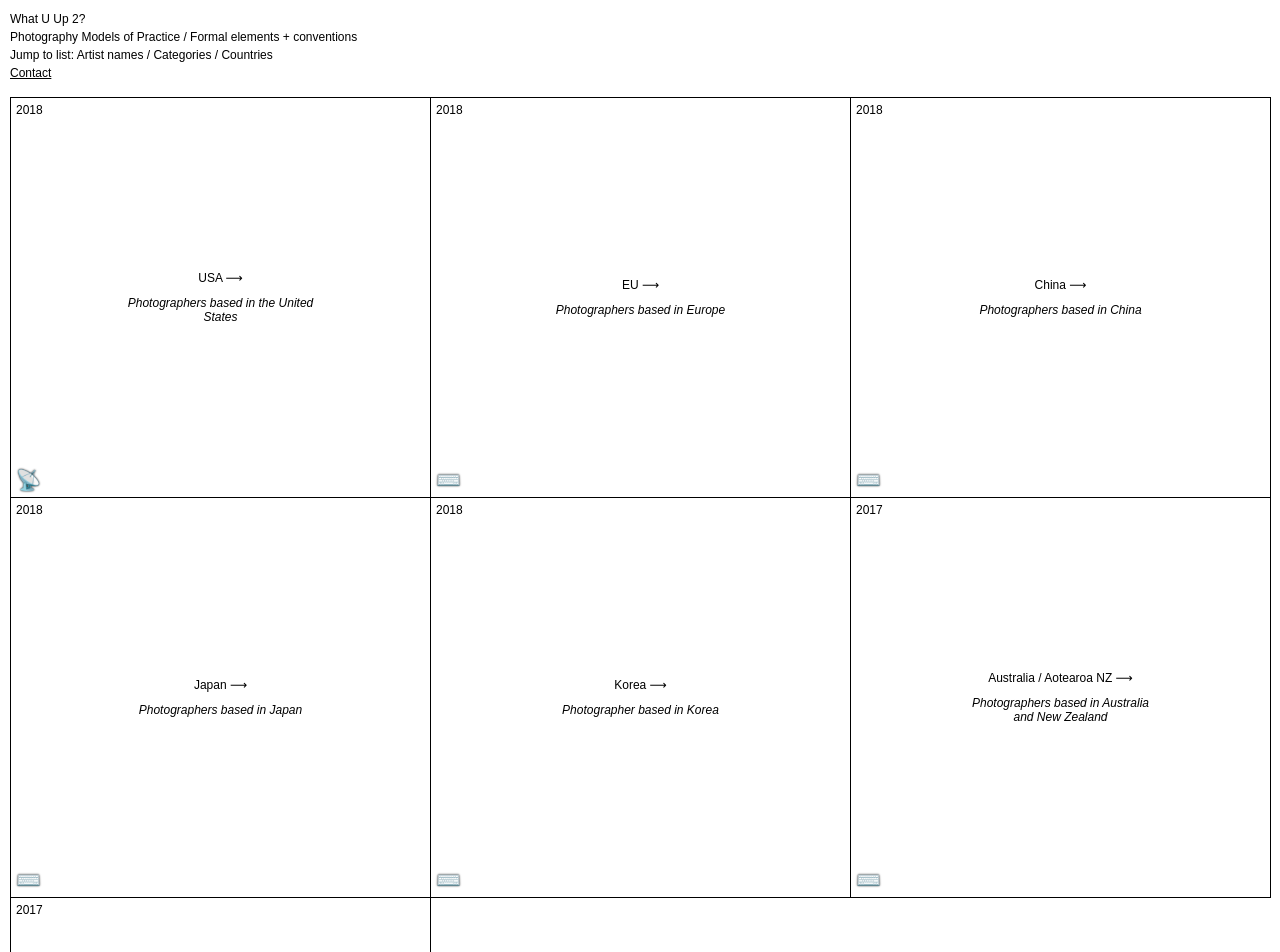
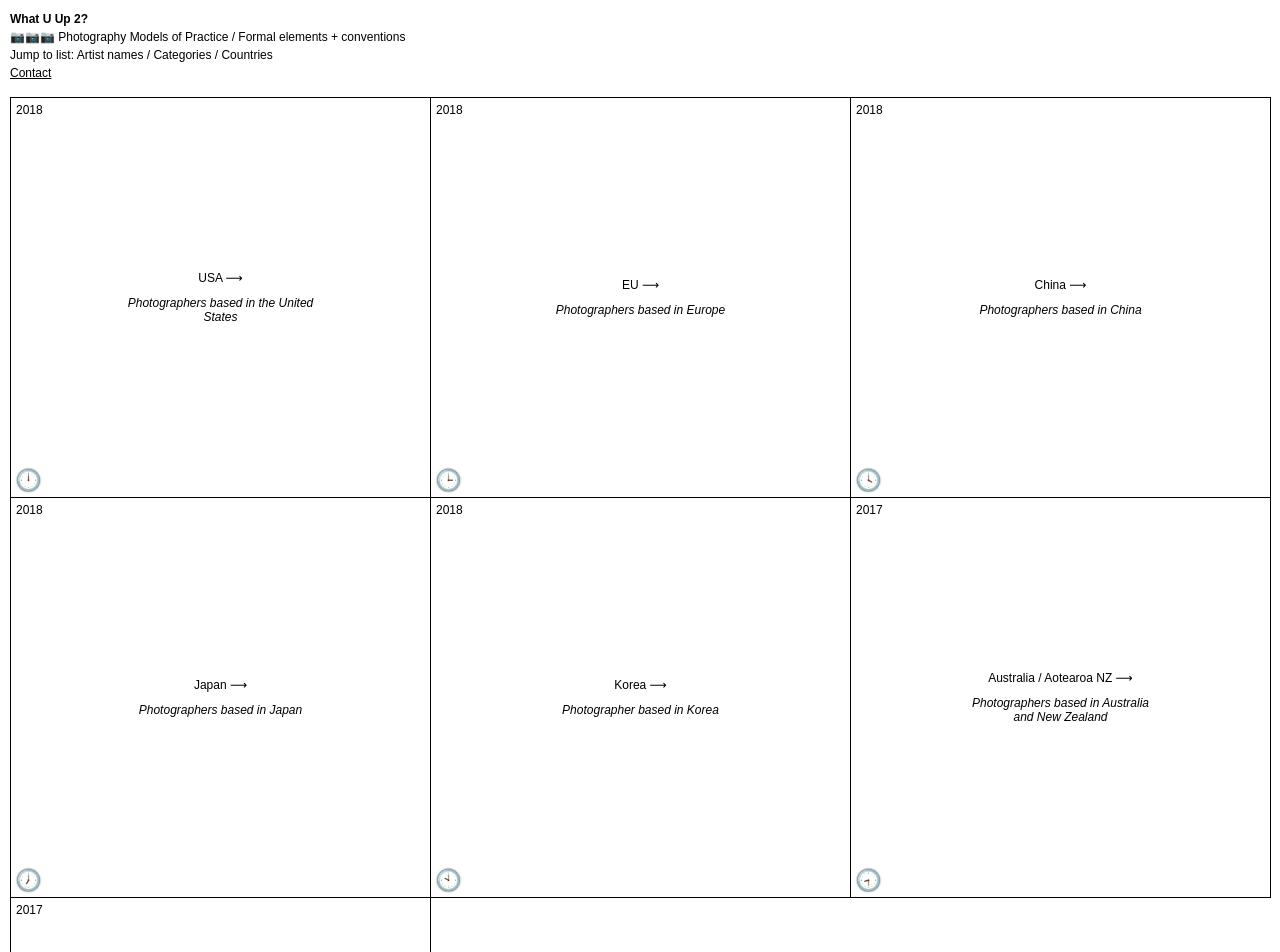
Before and after one commit to et0and/photo, a plain HTML site: page index.html in a window 1280 px wide. Shown: the top 952 px of the page. Drawn offline with Linux system fonts and the light colour scheme.

Commit message:
Update index.html

```diff
--- a/index.html
+++ b/index.html
@@ -12,8 +12,8 @@
 <body>
 
   <div class="sidebar">
-    <p>What U Up 2?</p>
-    <p>Photography Models of Practice / Formal elements + conventions</p>
+    <p><b>What U Up 2?</b></p>
+    <p>📷📷📷 Photography Models of Practice / Formal elements + conventions</p>
     <p>Jump to list: Artist names / Categories / Countries</p>
     <p>
       <a class="mail" href="mailto:tom@tomhackshaw.com">Contact</a>
@@ -23,7 +23,7 @@
   <main class="main__wrapper">
     <div class="main__item">
       <div class="main__item_year">2018</div>
-      <div class="main__item_type">📡</div>
+      <div class="main__item_type">🕛</div>
       <p>
         <a href="/USA" target="blank">USA ⟶</a>
       </p>
@@ -32,7 +32,7 @@
 
     <div class="main__item">
       <div class="main__item_year">2018</div>
-      <div class="main__item_type">⌨️</div>
+      <div class="main__item_type">🕒</div>
       <p>
         <a href="/EU" target="blank">EU ⟶</a>
       </p>
@@ -41,7 +41,7 @@
 
     <div class="main__item">
       <div class="main__item_year">2018</div>
-      <div class="main__item_type">⌨️</div>
+      <div class="main__item_type">🕓</div>
       <p>
         <a href="/CN" target="blank">China ⟶</a>
       </p>
@@ -50,7 +50,7 @@
 
     <div class="main__item">
       <div class="main__item_year">2018</div>
-      <div class="main__item_type">⌨️</div>
+      <div class="main__item_type">🕖</div>
       <p>
         <a href="/JP" target="blank">Japan ⟶</a>
       </p>
@@ -59,7 +59,7 @@
 
     <div class="main__item">
       <div class="main__item_year">2018</div>
-      <div class="main__item_type">⌨️</div>
+      <div class="main__item_type">🕙</div>
       <p>
         <a href="/KR" target="blank">Korea ⟶</a>
       </p>
@@ -68,7 +68,7 @@
 
     <div class="main__item">
       <div class="main__item_year">2017</div>
-      <div class="main__item_type">⌨️</div>
+      <div class="main__item_type">🕣</div>
       <p>
         <a href="/AUNZ" target="blank">Australia / Aotearoa NZ ⟶</a>
       </p>
@@ -77,7 +77,7 @@
 
     <div class="main__item">
       <div class="main__item_year">2017</div>
-      <div class="main__item_type">⌨️</div>
+      <div class="main__item_type">🕥</div>
       <p>
         <a href="/PS" target="blank">Pasifika ⟶</a>
       </p>
```
